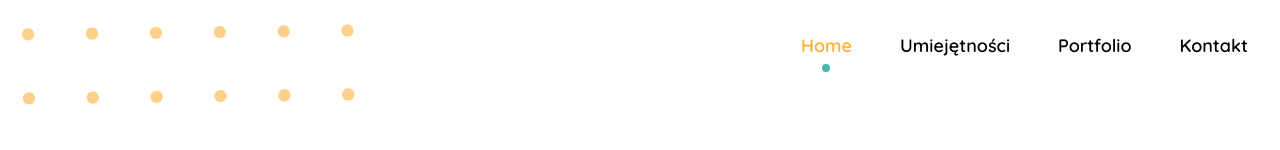
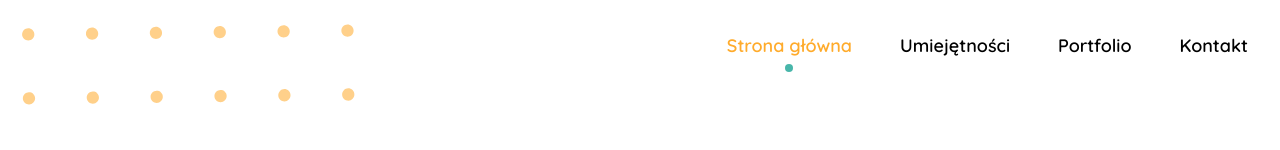
Before and after one commit to banasmee/mb-portfolio, a Next.js app: page / in a window 1280 px wide. Shown: the top 150 px of the page. Built offline with nearby package versions, Linux system fonts and the light colour scheme.

Commit message:
add website to portfolio

```diff
--- a/app/components/Navbar.js
+++ b/app/components/Navbar.js
@@ -14,7 +14,7 @@ const Navbar = () => {
     const navLinks = [
         {
             path: '/',
-            title: 'Home',
+            title: 'Strona główna',
             id: 1
         },
         {
```
